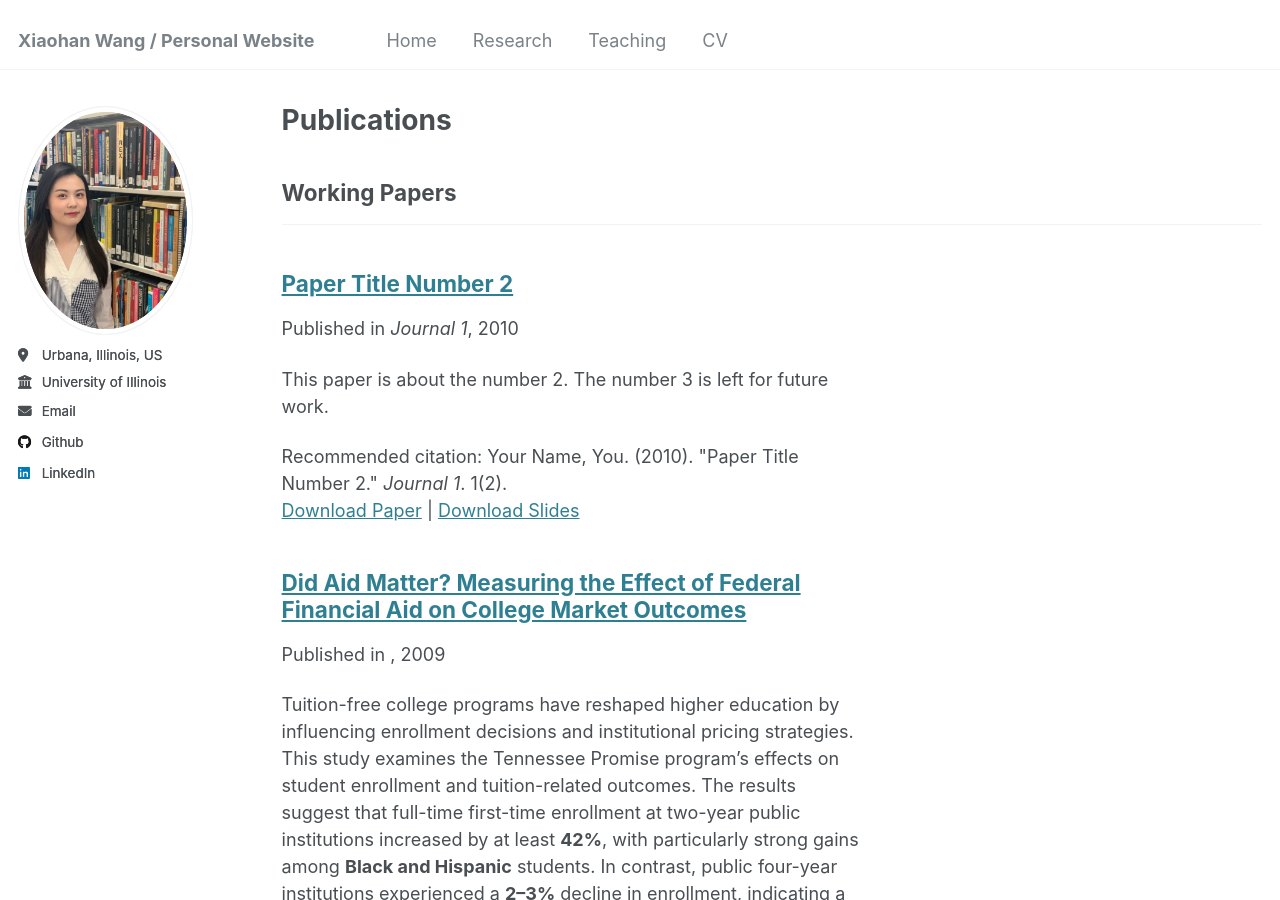
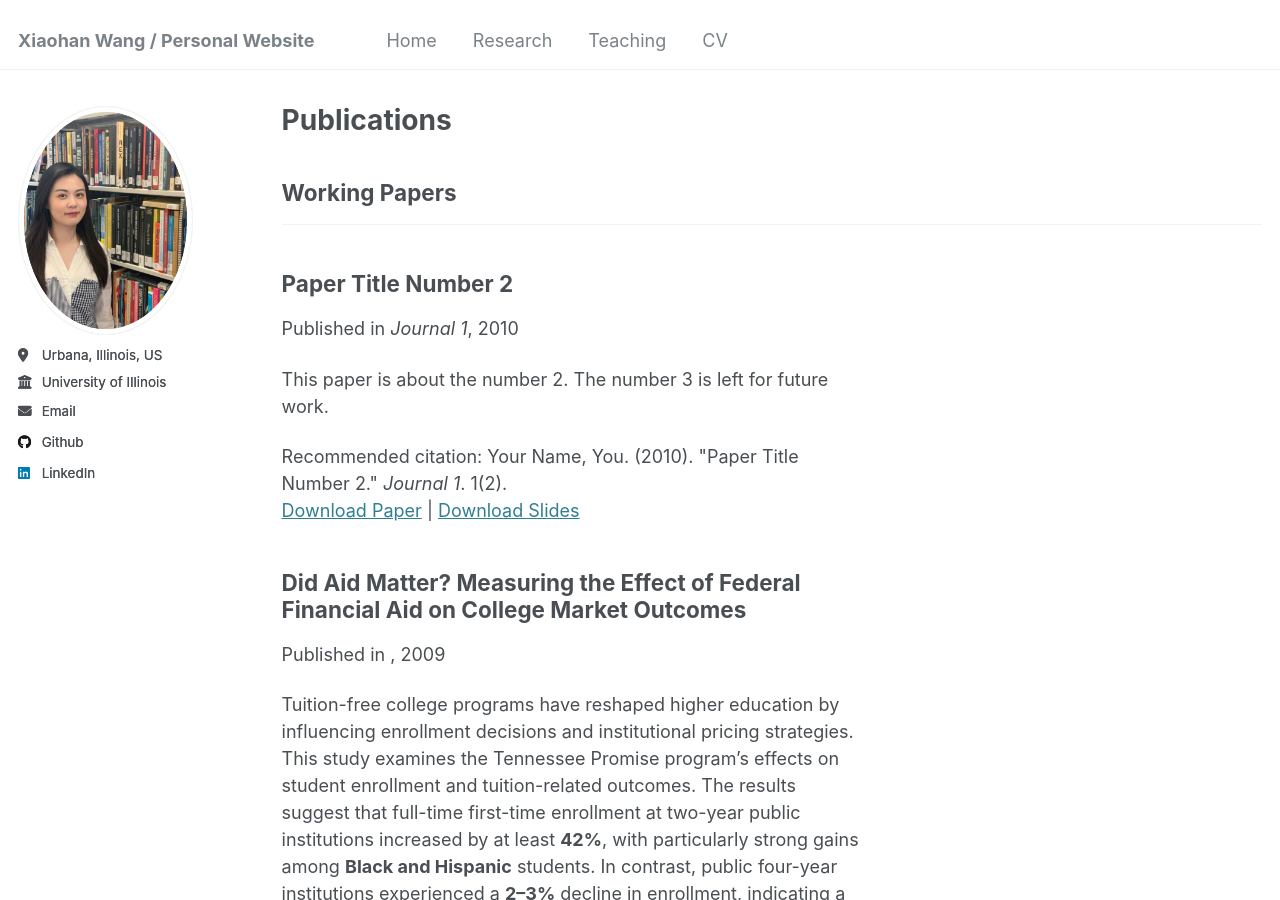
Before and after one commit to xiaohanwang1997/xiaohanwang1997.github.io, a Jekyll site: the page built from _pages/publications.html, in a window 1280 px wide and 900 px high. Built offline with Jekyll 4.4.1, drawn with Linux system fonts in a browser that asks for light colours.

Commit message:
Update archive-single.html

```diff
--- a/_includes/archive-single.html
+++ b/_includes/archive-single.html
@@ -26,11 +26,11 @@
       </div>
     {% endif %}
 
-    <h2 class="archive__item-title" itemprop="headline">
-      {% if post.link %}
-        <a href="{{ post.link }}">{{ title }}</a> <a href="{{ base_path }}{{ post.url }}" rel="permalink"><i class="fa fa-link" aria-hidden="true" title="permalink"></i><span class="sr-only">Permalink</span></a>
+    <h2 class="archive__item-title">
+      {% if post.category == "manuscripts" %}
+        {{ post.title }}
       {% else %}
-        <a href="{{ base_path }}{{ post.url }}" rel="permalink">{{ title }}</a>
+        <a href="{{ post.url | relative_url }}">{{ post.title }}</a>
       {% endif %}
     </h2>
 
```
